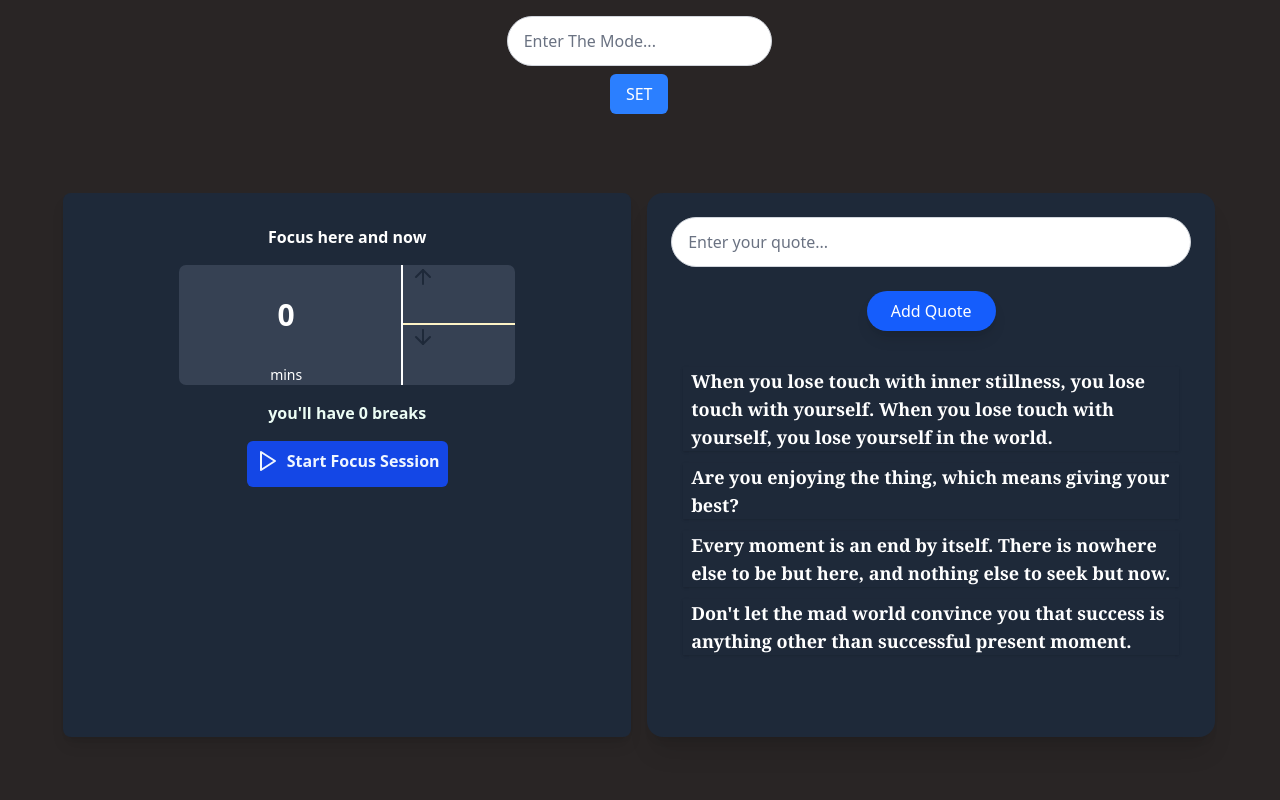
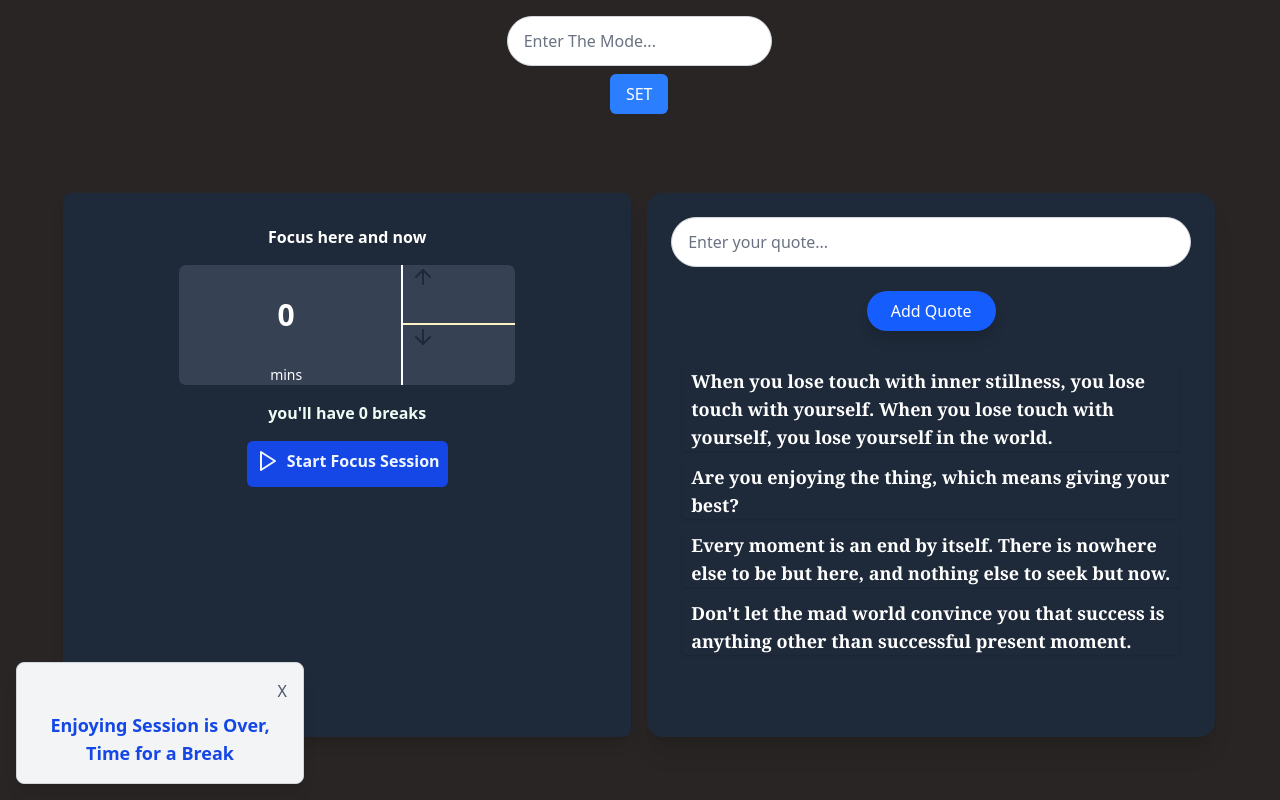
Before and after one commit to Depthabdre/StudyMode, a React (Vite) app: page / in a window 1280 px wide. Built offline with nearby package versions, Linux system fonts and the light colour scheme.

Commit message:
Notification component begins but not ends

```diff
--- a/src/App.jsx
+++ b/src/App.jsx
@@ -16,8 +16,16 @@ export default function App() {
   const [mode, setMode] = useState("");
   let currentSessionMinute = useRef(0);
   let sessionBreakPoint = useRef([1,1]); // for enjoing session and  break respectively
+  const notificationComponent = useRef(null);
+
+/*
+
+let audio = new audio("./assets/Remainder.mp3")
+audio.play()
 
 
+
+*/
   let minutes = useRef(0);
 
   useEffect(() => {
@@ -46,6 +54,7 @@ export default function App() {
 
     if (TotalSessionMinute.current >= 30 && !isBreak){
 
+
       minutes.current = 30 - Math.floor(totalSeconds/60);
       if (minutes.current == 0){
         TotalSessionMinute.current -= 30;
@@ -53,6 +62,12 @@ export default function App() {
             currentSessionMinute.current = 5;
         else
             currentSessionMinute.current = TotalSessionMinute
+
+        const audio = new Audio("/Remainder.mp3");
+          audio.play()
+        setTimeout(()=>{
+          audio.play();
+        },9000);
         sessionBreakPoint.current[0] += 1
         setTotalSeconds(0)
         setBreak(true)
@@ -60,12 +75,18 @@ export default function App() {
       }}
 
     else if (TotalSessionMinute.current < 30 && !isBreak){
+
       minutes.current = TotalSessionMinute.current - (Math.floor(totalSeconds/60))
       if (minutes.current == 0){
+        const audio = new Audio("/Remainder.mp3");
+        audio.play()
+      setTimeout(()=>{
+        audio.play();
+      },9000);
         setIsRun(false)
       }
     }
-    else if (TotalSessionMinute.current >= 5 && !isBreak){
+    else if (TotalSessionMinute.current >= 5 && isBreak){
       minutes.current = 5 - Math.floor(totalSeconds/60);
       if (minutes.current == 0){
         TotalSessionMinute.current -= 5;
@@ -74,6 +95,12 @@ export default function App() {
           currentSessionMinute.current = 30;
       else
           currentSessionMinute.current = TotalSessionMinute
+
+          const audio = new Audio("/Remainder.mp3");
+          audio.play()
+        setTimeout(()=>{
+          audio.play();
+        },9000);
         sessionBreakPoint.current[1] += 1
         setTotalSeconds(0)
         setBreak(false) }}
@@ -81,6 +108,12 @@ export default function App() {
       minutes.current = TotalSessionMinute.current - Math.floor(totalSeconds/60);
       if (minutes.current == 0){
         TotalSessionMinute.current = 0;
+
+        const audio = new Audio("/Remainder.mp3");
+        audio.play()
+      setTimeout(()=>{
+        audio.play();
+      },9000);
         isRun(false);
         }}
     },[totalSeconds,isRun,isBreak]);
@@ -94,13 +127,26 @@ export default function App() {
     setIsPause(prevPause => !prevPause)
   }
 
+  function onClose() {
+    if (notificationComponent.current) {
+      let element = notificationComponent.current;
+      element.style.visibility = 'hidden';
+    }
+  }
+
+
   return (
-    <main className="grid grid-rows-[auto_1fr_auto] md:grid-rows-[auto_auto_auto] md:grid-cols-2  gap-4 w-[90vw] h-screen items-start justify-center p-0">
+    <>
+    <main className="grid grid-rows-[auto_300px_auto] md:grid-rows-[auto_auto_auto] md:grid-cols-2 gap-4 w-[90vw] min-h-screen items-start justify-center p-0">
+
       <Mode isPause={isPause} mode={mode} setMode={setMode} />
       {isRun ? <TimeStarter isPause = {isPause} TotalSessionMinute={TotalSessionMinute} pauseHandler={pauseHandler} sessionBreakPoint={sessionBreakPoint} clickHandler={clickHandler} isRun={isRun} totalSeconds={totalSeconds}  minutes={ minutes.current} currentSessionMinute={currentSessionMinute} /> : <FocusSession currentSessionMinute={currentSessionMinute} TotalSessionMinute={TotalSessionMinute} setIsRun={setIsRun} mode={mode} />}
 
-      <Quotes quotes={quotes} setQuotes={setQuotes} isRun={isRun} /> {/* Fixed prop name here */}
+      <Quotes quotes={quotes} setQuotes={setQuotes} isRun={isRun} />
     </main>
+    <Notification notificationComponent={notificationComponent} isBreak={isBreak} onClose={onClose} />
+
+    </>
   );
 }
 
@@ -237,7 +283,7 @@ function TimeStarter({ totalSeconds , minutes , pauseHandler , isPause , clickHa
   return (
     <section className='flex flex-col justify-center place-items-center shadow-lg bg-gray-800 text-white p-2 rounded-lg h-full '>
         {isPause ? (
-   <p className="self-start text-lg font-semibold px-4 py-2 rounded-lg ">
+   <p className="self-start   text-lg font-semibold px-4 py-2 rounded-lg ">
       Break {sessionBreakPoint.current[1]} of {Math.ceil(TotalSessionMinute.current / 35)}
     </p>
   ) : (
@@ -289,7 +335,7 @@ function CircularTicker({ children , activeColors }){
   let precentWidth =  0.65 * (parentWidth/2);
   return (
     <>
-  <div   ref={parentRef} className="relative flex-grow  aspect-square flex flex-col justify-center place-items-center shadow-md border-b-cyan-950 bg-gray-700 rounded-full h-full  ">
+  <div   ref={parentRef} className="relative aspect-square flex flex-col justify-center place-items-center shadow-md border-b-cyan-950 bg-gray-700 rounded-full h-full md:h-1/2 lg:h-3/4">
 
 
       <div
@@ -552,7 +598,7 @@ function FocusSession({TotalSessionMinute,setIsRun,mode,currentSessionMinute}){
   }
 
 return (
-<section className='flex flex-col justify-start items-center  shadow-lg bg-gray-800 text-white p-8 rounded-lg h-full gap-4'>
+<section className='flex flex-col justify-start items-center  shadow-lg bg-gray-800 text-white p-8 rounded-lg h-full gap-4 select-none'>
 <div>
   <h1 className="font-extrabold from-stone-50">Focus here and now</h1>
 </div>
@@ -598,3 +644,34 @@ return (
 );
 
 }
+
+
+function Notification({ isBreak, onClose ,notificationComponent }) {
+  return (
+    <div className="fixed bottom-0 left-0 bg-gray-100 border border-gray-300 shadow-lg rounded-lg p-4 m-4 w-72">
+
+      <div className="flex justify-end">
+        <button
+          onClick={onClose}
+          className="text-gray-600 hover:text-gray-900"
+          aria-label="Close notification"
+        >
+          X
+        </button>
+      </div>
+
+
+      <div className="mt-2 text-center">
+        {isBreak ? (
+          <p className="text-lg font-semibold text-green-700">
+            Break is Over, Time to Enjoy Your Session
+          </p>
+        ) : (
+          <p className="text-lg font-semibold text-blue-700">
+            Enjoying Session is Over, Time for a Break
+          </p>
+        )}
+      </div>
+    </div>
+  );
+}
```
Also changed, not shown: 1 other file (tests, documents, lock files or other folders).
